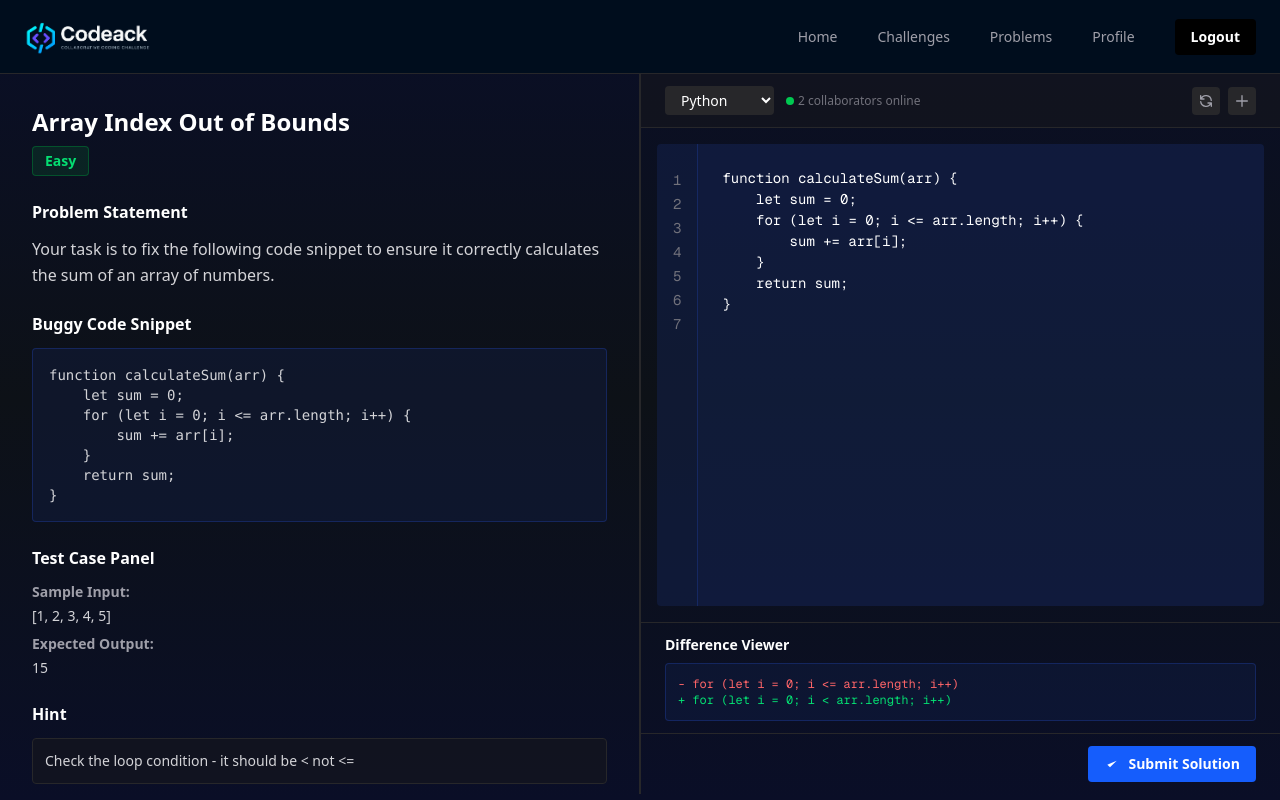
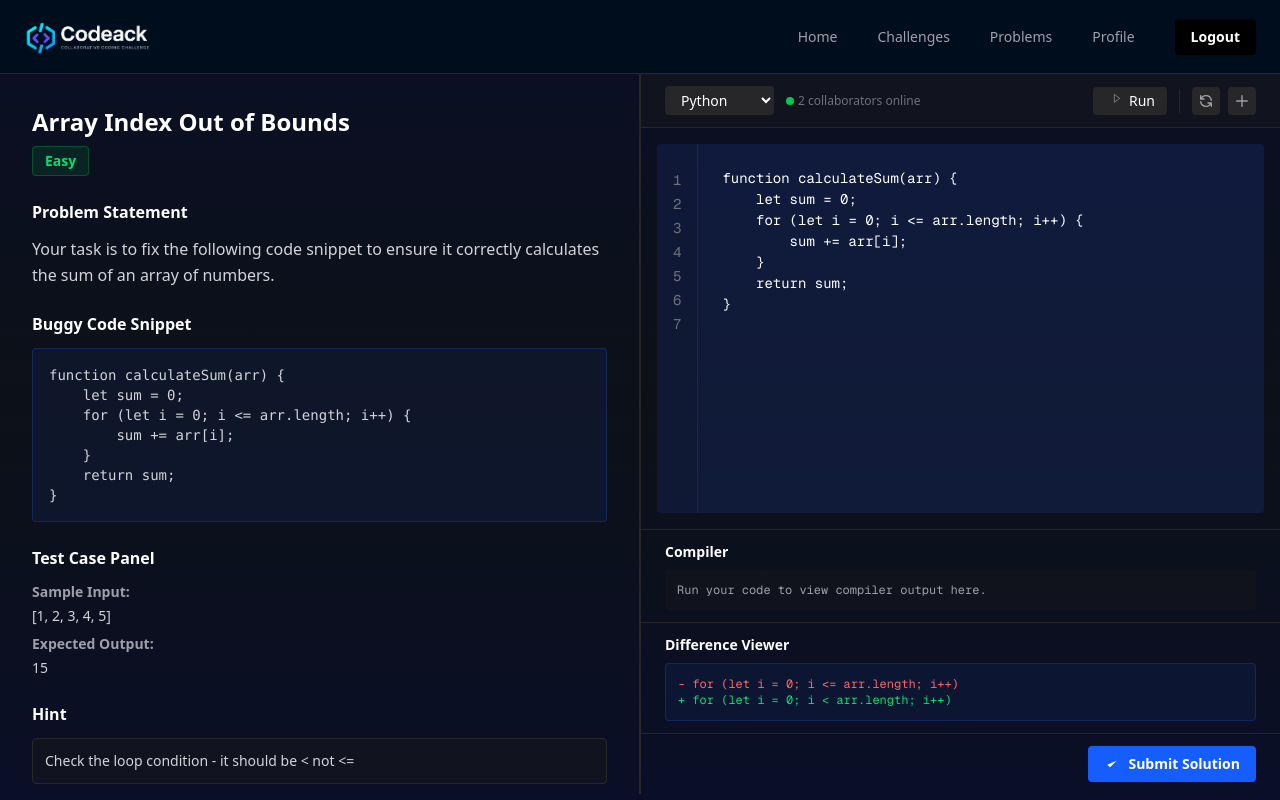
Before and after one commit to AhmedNasir7/Codeack-SDA_Project, a Next.js app in the folder frontend/: page /challenges/bug-fixing/1 in a window 1280 px wide. Built offline with nearby package versions, Linux system fonts and the light colour scheme; no server answers; sample sign-in values are in the browser's storage.

Commit message:
bug fixing compiler implemented

```diff
--- a/frontend/src/app/challenges/bug-fixing/[id]/page.tsx
+++ b/frontend/src/app/challenges/bug-fixing/[id]/page.tsx
@@ -1,8 +1,9 @@
 'use client'
 
-import { useEffect, useState } from 'react'
+import { useEffect, useState, useMemo } from 'react'
 import { useRouter, useParams } from 'next/navigation'
 import Navbar from '@/components/Navbar'
+import { compilerService, RunCodeResponse } from '@/lib/compilerService'
 import { authService } from '@/lib/authService'
 
 interface BugChallenge {
@@ -21,8 +22,43 @@ export default function BugFixingEditorPage() {
   const challengeId = params.id as string
   const [user, setUser] = useState<any>(null)
   const [loading, setLoading] = useState(true)
-  const [code, setCode] = useState('')
-  const [language, setLanguage] = useState('python')
+  type LanguageValue = 'python' | 'javascript' | 'cpp' | 'java' | 'go'
+
+  interface LanguagePreset {
+    value: LanguageValue
+    label: string
+    judge0Id: number
+    template: string
+  }
+
+  const LANGUAGE_PRESETS: LanguagePreset[] = [
+    {
+      value: 'python',
+      label: 'Python',
+      judge0Id: 71,
+      template: `# fix the code here`,
+    },
+    {
+      value: 'javascript',
+      label: 'JavaScript',
+      judge0Id: 63,
+      template: `// fix the code here`,
+    },
+    { value: 'cpp', label: 'C++', judge0Id: 54, template: `// fix the code here` },
+    { value: 'java', label: 'Java', judge0Id: 62, template: `// fix the code here` },
+    { value: 'go', label: 'Go', judge0Id: 60, template: `// fix the code here` },
+  ]
+
+  const [language, setLanguage] = useState<LanguageValue>(LANGUAGE_PRESETS[0].value)
+  const [code, setCode] = useState(LANGUAGE_PRESETS[0].template)
+  const languagePreset = useMemo(
+    () => LANGUAGE_PRESETS.find((p) => p.value === language),
+    [language],
+  )
+
+  const [isRunning, setIsRunning] = useState(false)
+  const [runResult, setRunResult] = useState<RunCodeResponse | null>(null)
+  const [runError, setRunError] = useState<string | null>(null)
 
   const challenges: { [key: number]: BugChallenge } = {
     1: {
@@ -80,6 +116,7 @@ export default function BugFixingEditorPage() {
 
     const challenge = challenges[parseInt(challengeId)]
     if (challenge) {
+      // load challenge buggy code by default
       setCode(challenge.buggyCode)
     }
 
@@ -200,7 +237,14 @@ export default function BugFixingEditorPage() {
             <div className="flex items-center gap-3">
               <select
                 value={language}
-                onChange={(e) => setLanguage(e.target.value)}
+                onChange={(e) => {
+                  const next = e.target.value as LanguageValue
+                  setLanguage(next)
+                  const preset = LANGUAGE_PRESETS.find((p) => p.value === next) ?? LANGUAGE_PRESETS[0]
+                  setCode(preset.template)
+                  setRunResult(null)
+                  setRunError(null)
+                }}
                 className="bg-zinc-800 text-white text-sm font-medium focus:outline-none px-3 py-1 rounded cursor-pointer"
               >
                 <option value="python">Python</option>
@@ -217,6 +261,33 @@ export default function BugFixingEditorPage() {
               </div>
             </div>
             <div className="flex items-center gap-2">
+              <button
+                onClick={async () => {
+                  const preset = languagePreset ?? LANGUAGE_PRESETS[0]
+                  setIsRunning(true)
+                  setRunError(null)
+                  setRunResult(null)
+                  try {
+                    const res = await compilerService.runCode({
+                      languageId: preset.judge0Id,
+                      sourceCode: code,
+                    })
+                    setRunResult(res)
+                  } catch (err) {
+                    setRunError(err instanceof Error ? err.message : String(err))
+                  } finally {
+                    setIsRunning(false)
+                  }
+                }}
+                className="px-3 py-1 bg-zinc-800 hover:bg-zinc-700 rounded transition-colors text-sm flex items-center gap-2"
+              >
+                <svg className="w-4 h-4 text-zinc-400" viewBox="0 0 24 24" fill="none" stroke="currentColor">
+                  <path d="M14 2v12l8-6z" />
+                </svg>
+                Run
+              </button>
+
+              <div className="w-px h-6 bg-zinc-800 mx-1" />
               <button className="p-1.5 bg-zinc-800 hover:bg-zinc-700 rounded transition-colors">
                 <svg
                   className="w-4 h-4 text-zinc-400"
@@ -271,6 +342,37 @@ export default function BugFixingEditorPage() {
             </div>
           </div>
 
+          {/* Output area */}
+          <div className="border-t border-zinc-800 px-6 py-3 max-h-36 overflow-auto">
+            <h4 className="text-white font-bold text-sm mb-2">Compiler</h4>
+            <div className="bg-zinc-900/40 p-3 rounded text-xs font-mono text-zinc-200 max-h-28 overflow-auto">
+              {isRunning ? (
+                <div>Running...</div>
+              ) : runError ? (
+                <div className="text-amber-300">{runError}</div>
+              ) : runResult ? (
+                <div>
+                  {runResult.compile_output ? (
+                    <pre className="whitespace-pre-wrap">{runResult.compile_output}</pre>
+                  ) : (
+                    <>
+                      <div className="text-zinc-300">Stdout:</div>
+                      <pre className="text-sm text-zinc-200">{runResult.stdout ?? ''}</pre>
+                      {runResult.stderr && (
+                        <>
+                          <div className="text-orange-300">Stderr:</div>
+                          <pre className="text-sm text-orange-300">{runResult.stderr}</pre>
+                        </>
+                      )}
+                    </>
+                  )}
+                </div>
+              ) : (
+                <div className="text-zinc-400 text-xs">Run your code to view compiler output here.</div>
+              )}
+            </div>
+          </div>
+
           {/* Difference Viewer */}
           <div className="border-t border-zinc-800 px-6 py-3 max-h-32 overflow-auto">
             <h4 className="text-white font-bold text-sm mb-2">
```
